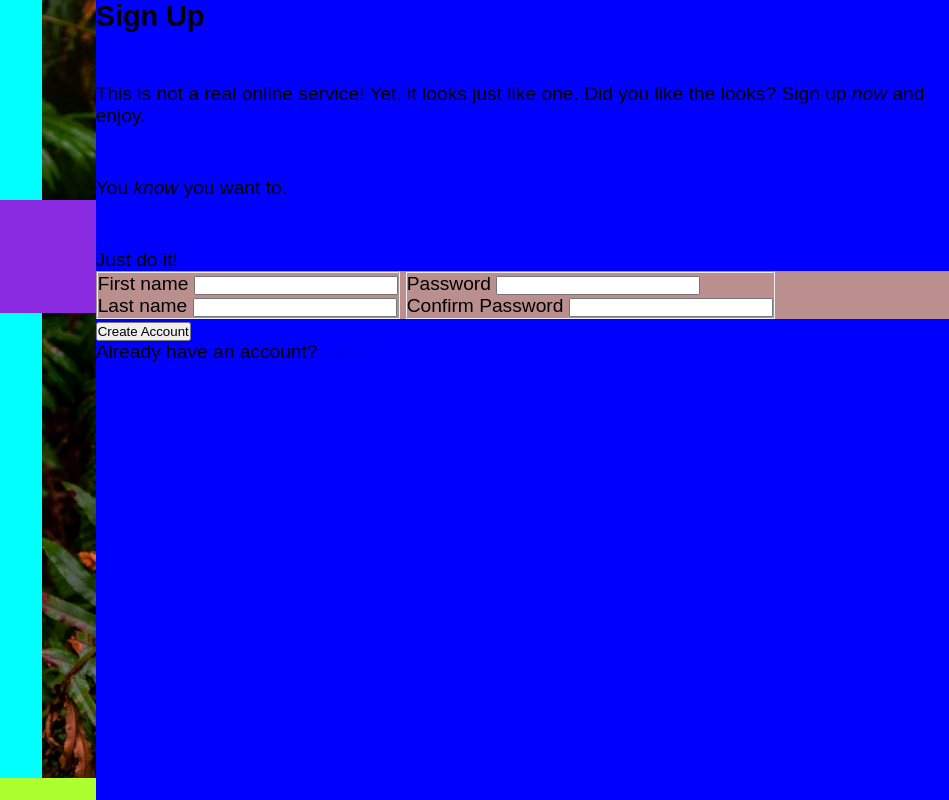
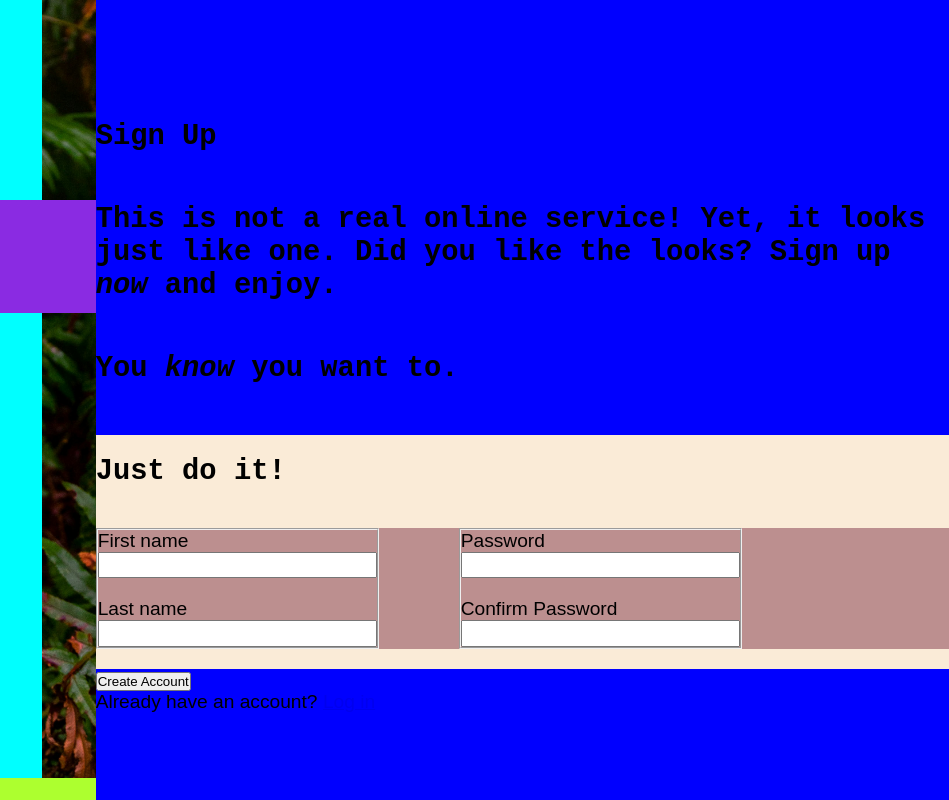
Before and after one commit to ViniciusLucca/odin-signup-form, a plain HTML site: page index.html in a window 1280 px wide. Shown: the full height of the page, 331-1280 px from the left. Drawn offline with Linux system fonts and the light colour scheme.

Commit message:
feat: enhance form layout and styling with improved structure and spacing

```diff
--- a/index.html
+++ b/index.html
@@ -12,16 +12,22 @@
             <div class="logo">
                 <p>Odin<img src="images/odin-lined.png" alt="'The Odin Project' logotype."></p>
             </div>
-            <footer>Photo taken by <em>Author</em> on <em>Source</em>.</footer>
+            <footer>
+                <p>Photo taken by <em>Author</em> on <em>Source</em>.</p>
+            </footer>
         </aside>
         <section>
                 <h1>Sign Up</h1>
-            <p>This is not a real online service! Yet, it looks just like one. Did you like the looks? Sign up <em>now</em> and enjoy.</p>
 
-            <p>You <em>know</em> you want to.</p>
+                <h2>This is not a real online service! Yet, it looks just like one. Did you like the looks? Sign up <em>now</em> and enjoy.</h2>
+
+                <h2>You <em>know</em> you want to.</h2>
+
 
             <form action="#" method="get">
-                <p>Just do it!</p>
+                <div class="main-form-container">
+                    <h2>Just do it!</h2>
+                    <!-- Segundo análise do print do layout, isso deveria ser um container de 3 fieldsets, com 2 controles de form. cada.-->
                     <div class="form-control-container">
                         <fieldset>
                             <div class="form-control">
@@ -47,6 +53,7 @@
                         </fieldset>
                     </div>
 
+                </div>
                 <button type="submit">Create Account</button>
                 <p>Already have an account? <a href="#">Log in</a></p>
             </form>
--- a/style.css
+++ b/style.css
@@ -11,6 +11,11 @@
 body {
     height: 100vh;
     width: 100vw;
+}
+
+h1, h2{
+    font-family: 'Courier New', Courier, monospace;
+    font-weight: bold;
 }
 
 main {
@@ -28,22 +33,24 @@ section {
     flex: 2;
     background-color: blue;
     gap: 50px;
+    padding-top: 120px;
 }
 
 .form-control-container {
     display: flex;
     flex-wrap: wrap;
     justify-content: flex-start;
-		gap: 5px;
+    gap: 80px;
     align-items: center;
     background-color: rosybrown;
     height: fit-content;
+    margin-top: 40px;
 }
 m
 .form-control {
     flex: 0 0 calc(100%/2);
-		/* padding: 25px; */
-		background-color: white;
+    /* padding: 25px; */
+    background-color: white;
 }
 
 .form-control > p {
@@ -51,7 +58,10 @@ m
 
 }
 .form-control > input {
-    width: 200px;
+    width: 275px;
+    height: 1.4rem;
+    font-size: 1.4rem;
+    display: block;
 }
 
 aside {
@@ -90,3 +100,21 @@ div.logo p {
 aside footer {
     background-color: greenyellow;
 }
+
+div.main-form-container {
+    background-color: antiquewhite;
+    padding-top: 20px;
+    padding-bottom: 20px;
+}
+
+fieldset > div.form-control:last-of-type {
+    margin-top: 20px;
+}
+
+div.padding-left {
+    padding-left: 60px;
+}
+
+form button[type="submit"]{
+    margin: 20px, 0;
+}
```
Lines whose indentation alone changed are shown as unchanged.
